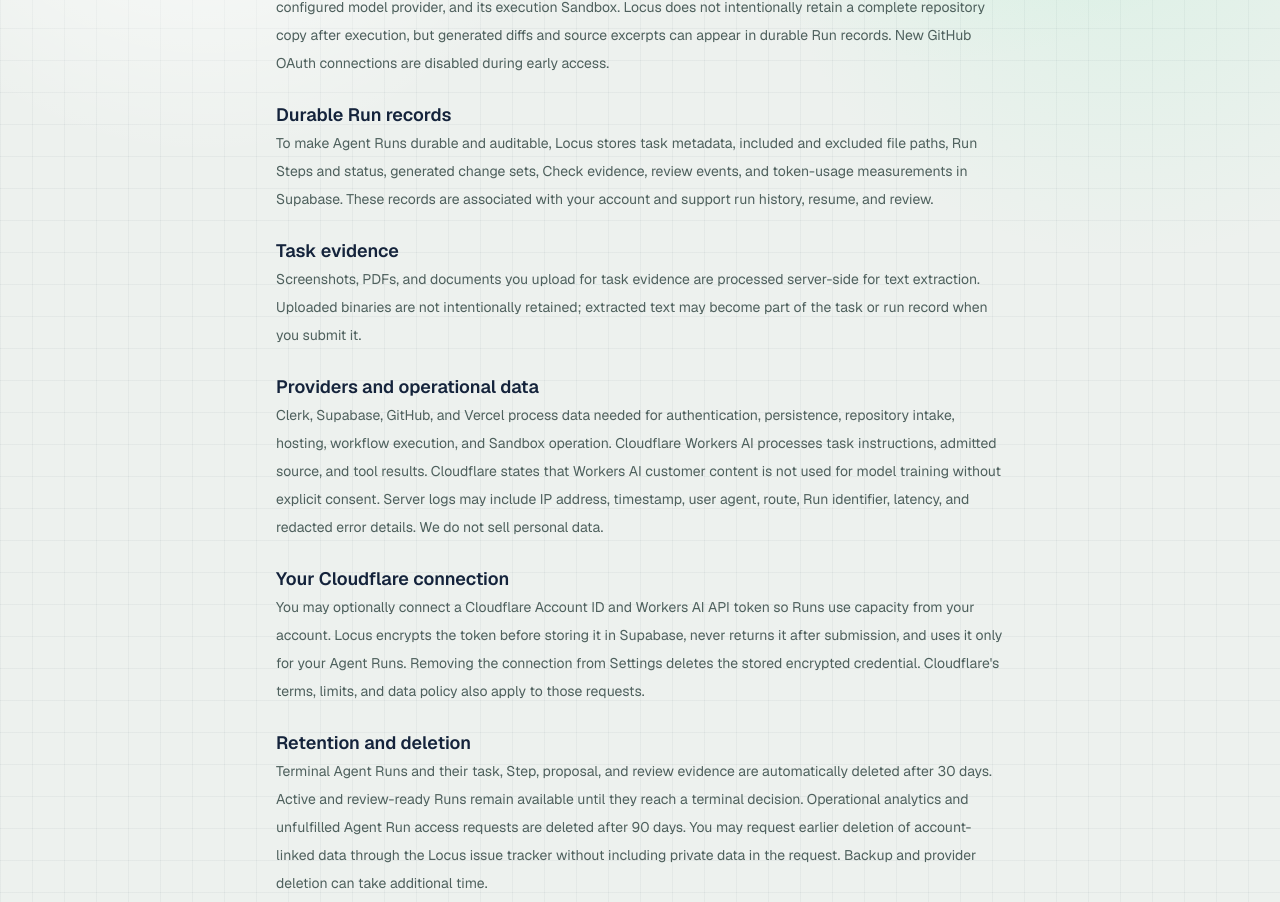
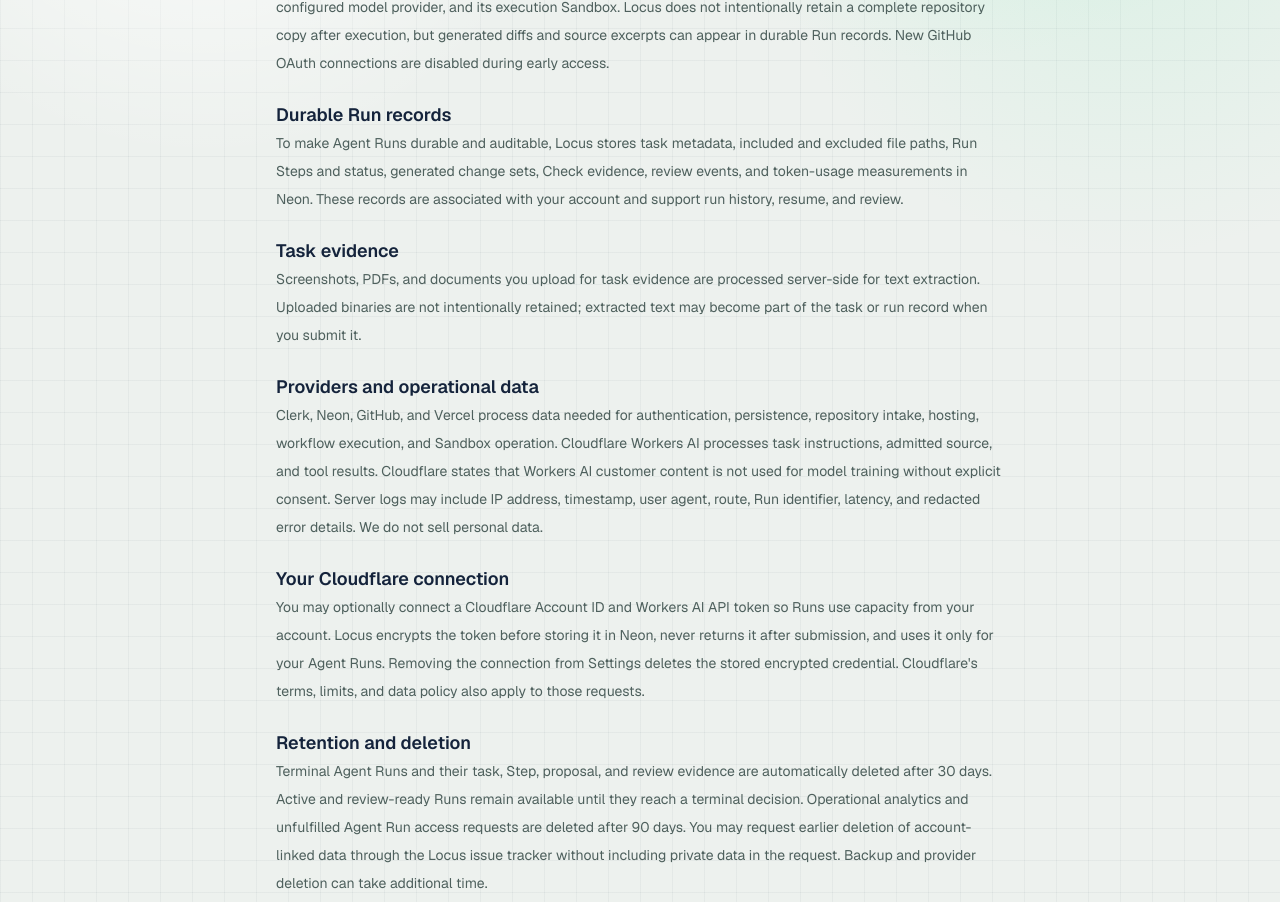
Before and after one commit to taranggoyal70/locus, a Next.js app: page /privacy in a window 1280 px wide. Shown: the part 420-1322 px from the top of the page. Built offline with nearby package versions, Linux system fonts and the light colour scheme; no server answers.

Commit message:
fix(privacy): name Neon as the database instead of Supabase
Production moved to Neon in #83; the privacy policy still named
Supabase in three places.

```diff
--- a/src/app/privacy/page.tsx
+++ b/src/app/privacy/page.tsx
@@ -44,7 +44,7 @@ export default function PrivacyPage() {
             <p>
               To make Agent Runs durable and auditable, Locus stores task metadata, included and
               excluded file paths, Run Steps and status, generated change sets, Check evidence,
-              review events, and token-usage measurements in Supabase. These records
+              review events, and token-usage measurements in Neon. These records
               are associated with your account and support run history, resume, and review.
             </p>
           </section>
@@ -61,7 +61,7 @@ export default function PrivacyPage() {
           <section>
             <h2 className="text-lg font-semibold text-paper">Providers and operational data</h2>
             <p>
-              Clerk, Supabase, GitHub, and Vercel process data needed for authentication, persistence,
+              Clerk, Neon, GitHub, and Vercel process data needed for authentication, persistence,
               repository intake, hosting, workflow execution, and Sandbox operation. Cloudflare Workers
               AI processes task instructions, admitted source, and tool results. Cloudflare states that
               Workers AI customer content is not used for model training without explicit consent. Server
@@ -74,7 +74,7 @@ export default function PrivacyPage() {
             <h2 className="text-lg font-semibold text-paper">Your Cloudflare connection</h2>
             <p>
               You may optionally connect a Cloudflare Account ID and Workers AI API token so Runs
-              use capacity from your account. Locus encrypts the token before storing it in Supabase,
+              use capacity from your account. Locus encrypts the token before storing it in Neon,
               never returns it after submission, and uses it only for your Agent Runs. Removing the
               connection from Settings deletes the stored encrypted credential. Cloudflare&apos;s terms,
               limits, and data policy also apply to those requests.
```
Also changed, not shown: 1 other file (tests, documents, lock files or other folders).
